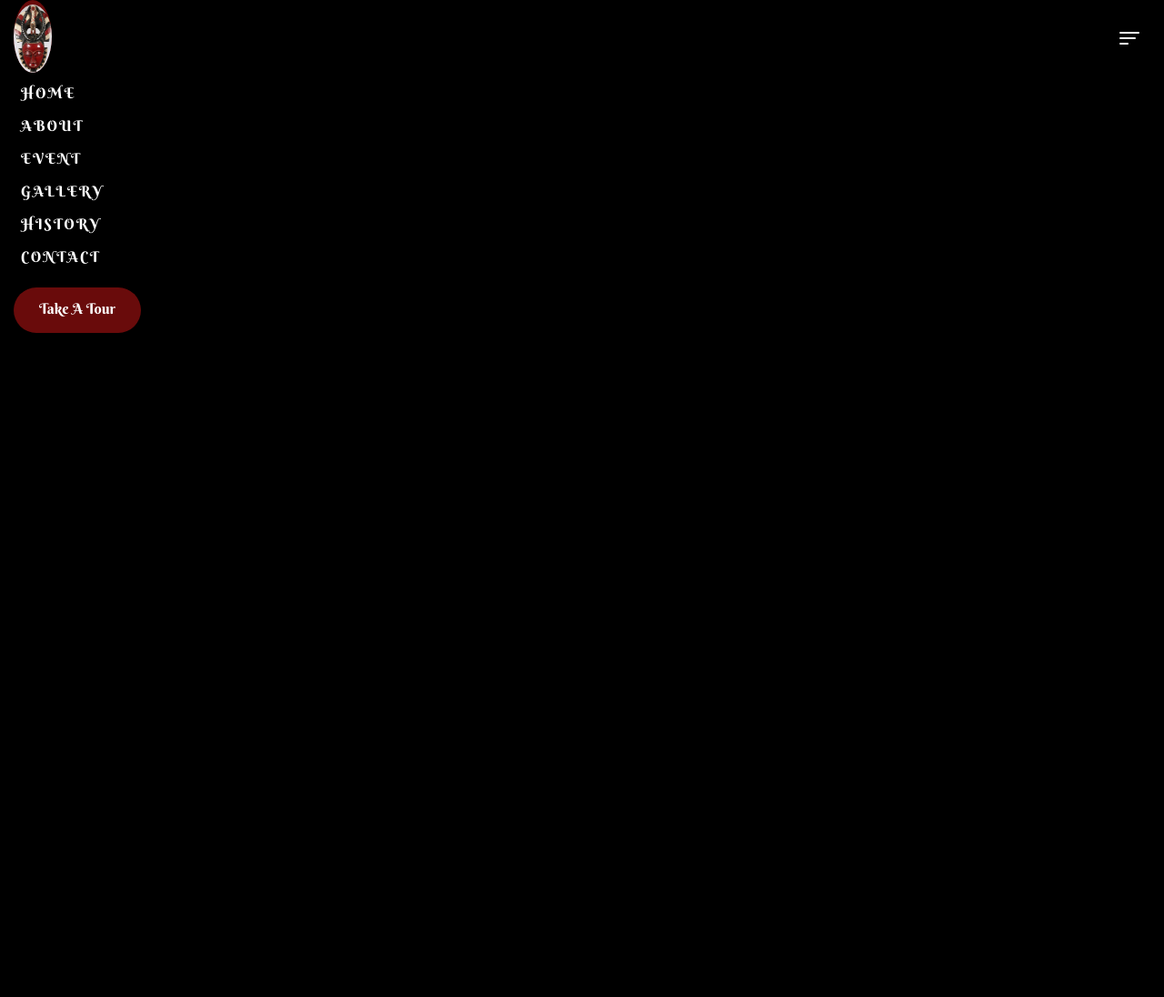
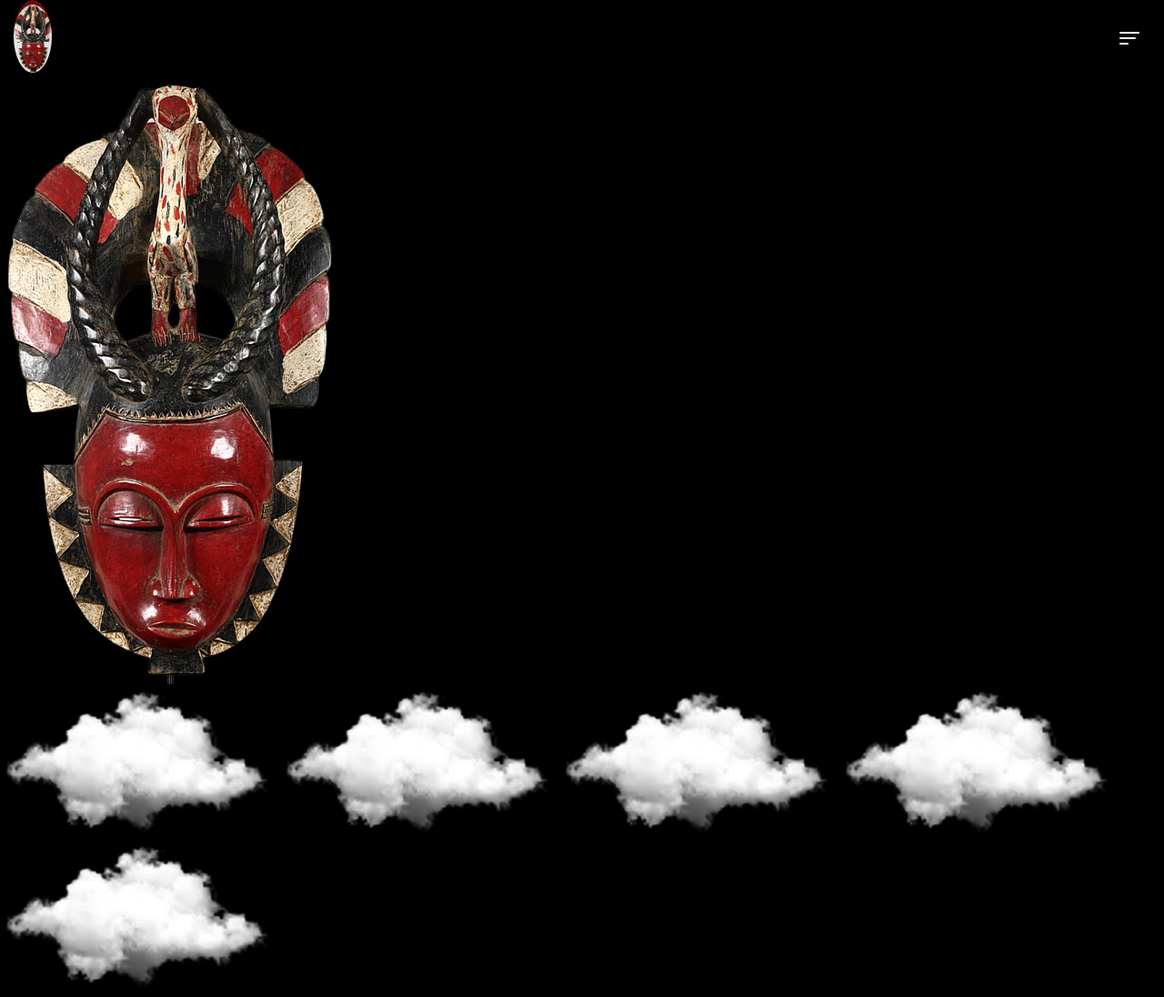
Before and after one commit to njonisomkene/NEW-YAM-FEST, a plain HTML site: page index.html in a window 1280 px wide. Shown: the whole page at 91% size. Before the commit the page ends 800 px from the top, so only its background shows below. Drawn offline with Linux system fonts and the light colour scheme.

```diff
--- a/index.html
+++ b/index.html
@@ -36,5 +36,24 @@
     </nav>
 </header>
 <!-- ==========header ends=========== -->
+
+<!-- ===========home bannner start========== -->
+<div class="home-banner">
+    <div class="container-banner">
+        <div class="row">
+            <div class="home-img">
+                <img src="image/image-fluid-removebg-preview.png" alt="" class="banner-image">
+                <div class="cloud-img">
+                    <img src="image/cloud.png" alt="">
+                    <img src="image/cloud.png" alt="">
+                    <img src="image/cloud.png" alt="">
+                    <img src="image/cloud.png" alt="">
+                    <img src="image/cloud.png" alt="">
+                </div>
+            </div>
+        </div>
+    </div>
+</div>
+<!-- ================home banner ends========== -->
 </body>
 </html>
--- a/style.css
+++ b/style.css
@@ -36,8 +36,8 @@ ul{
     width: 100%;
     padding-left: 15px;
     padding-right: 15px;
+    margin-left: auto;
     margin-right: auto;
-    margin-left: auto;
 }
 
 .image-fluid{
@@ -48,19 +48,25 @@ ul{
     background-color: #690b0b;
 }
 
-.navbar-collapse{
+.navbar-collapse {
     flex-basis: 100%;
     flex-grow: 1;
     align-items: center;
+    display: none;
+
 }
+
 
 .nav-auto{
     margin: auto !important;
 }
+
+
 .navbar-nav{
     padding-left: 0;
     margin-bottom: 0;
 }
+
 .navbar-nav li a{
     position: relative;
     display: inline-block;
@@ -71,27 +77,28 @@ ul{
     letter-spacing: 2px;
 }
 
-/* .navbar-nav li a:hover{
+.navbar-nav li a:hover{
     background-color: #690b0b;
     border-radius: 20px;
-} */
+}
 
-/* .navbar-nav .active{
+.navbar-nav .active{
 
     background-color: #690b0b;
     border-radius: 10px;
 
-} */
+}
 
 .navbar-right{
     position: relative;
     width: 140px;
     height: 50px;
-    padding-top: 13px;
+    padding-top: 3px;
     text-align: center;
     background-color: #690b0b;
     border-radius: 35px;
 }
+
 .navbar-toggle{
     position: relative;
     padding: 0.25rem 0.75rem;
@@ -99,6 +106,9 @@ ul{
     border: none;
     cursor: pointer;
 }
+
+
+
 .navbar-toggle span{
     display: block;
     width: 22px;
@@ -117,22 +127,37 @@ ul{
 }
 
 
-/* =========header ends========== */
+/* =========header ends==========*/
+
+
+/* ======home banner start======= */
+.home-banner{
+    position: relative;
+}
+
+
+/* ===========home banner ends======= */
 @media (max-width:768px) {
     .navbar .container{
         flex-wrap: nowrap;
     }
-    .navbar-toggle{
+
+    .navbar-toggle {
         display: none;
     }
 
-    .navbar-nav{
+    .navbar-nav {
         display: flex;
         flex-direction: row;
     }
+
     .navbar-collapse{
         display: flex;
         flex-basis: auto;
     }
+    .navbar-nav li a{
+        padding-left: 1rem;
+    }
+
 
 }
```
Also changed, not shown: image/African mask of the Tikar people from Cameroon_.jpeg (deleted), image/African_mask_of_the_Tikar_people_from_Cameroon_-removebg-preview.png (added), image/image-fluid-removebg-preview.png (added), 1 other file.
